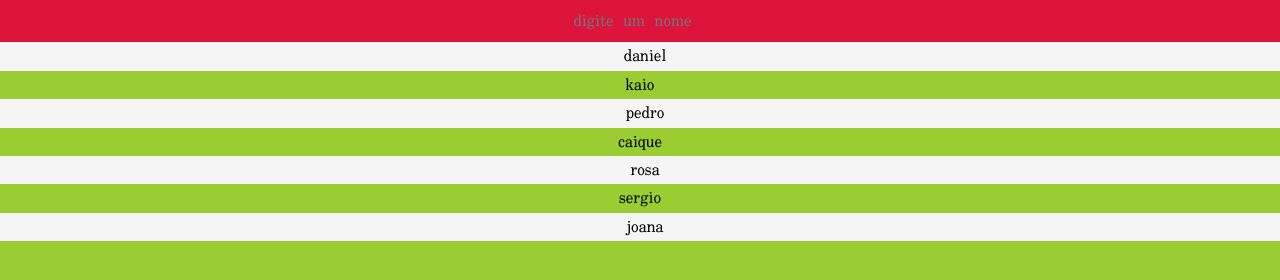
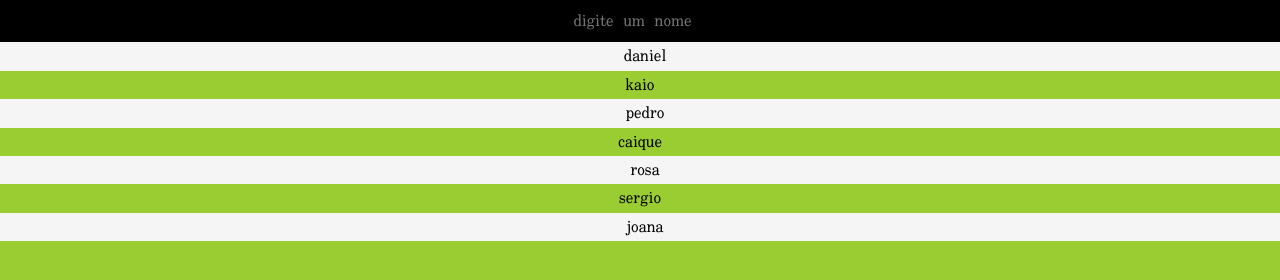
Before and after one commit to danielkaio/filtro, a website: page index.html in a window 1280 px wide. Drawn offline with nearby package versions, Linux system fonts and the light colour scheme; files that its build step writes are made by us from their sources.

Commit message:
Update and rename assets/css/estilos.css to ativos/css/estilos.css

```diff
--- a/assets/css/estilos.css
+++ b/ativos/css/estilos.css
@@ -17,7 +17,7 @@ body {
 input[type="search"] {
     width: 100%;
     padding: 12px;
-    background: crimson;
+    background: black;
     border: none;
     text-align: center;
 }
```
